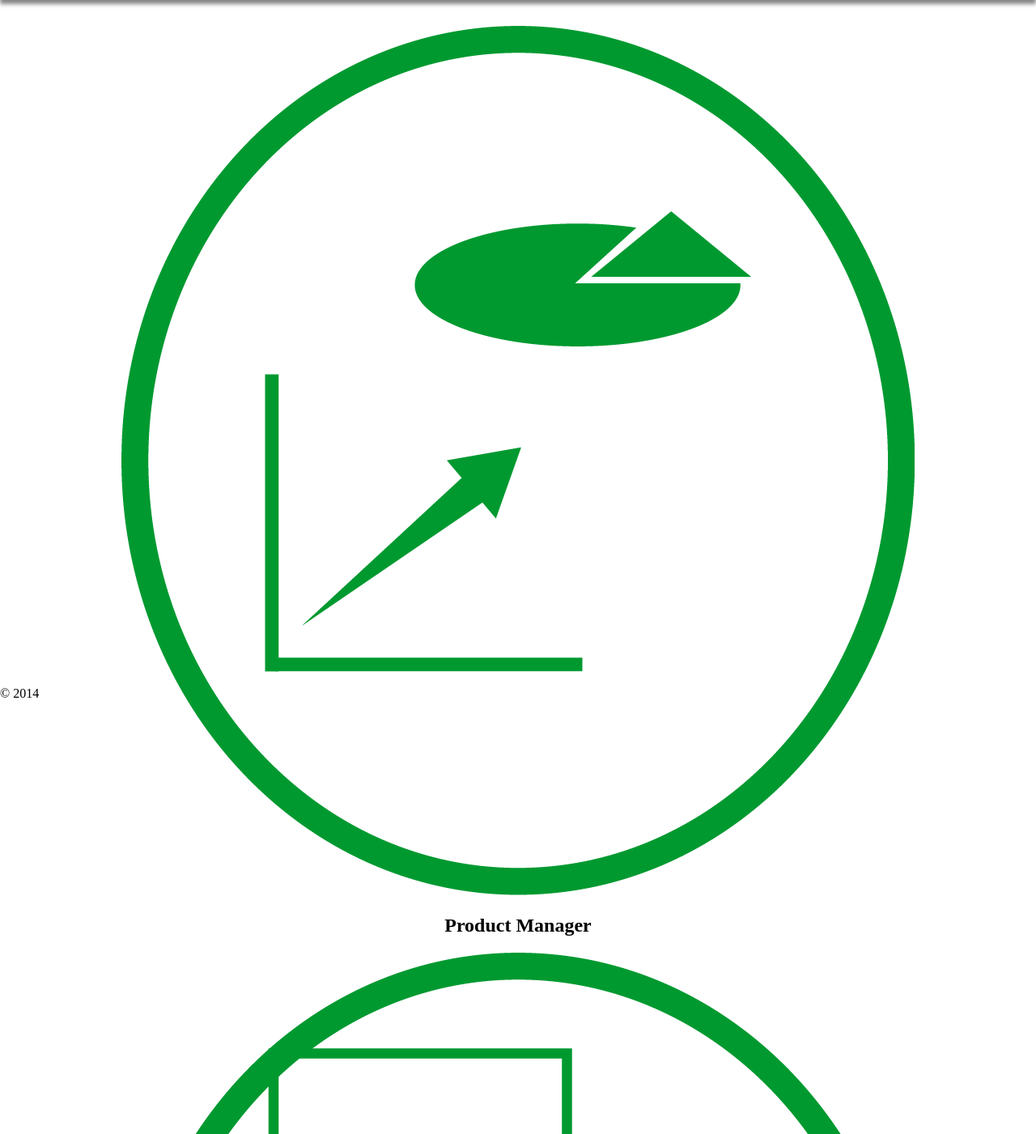
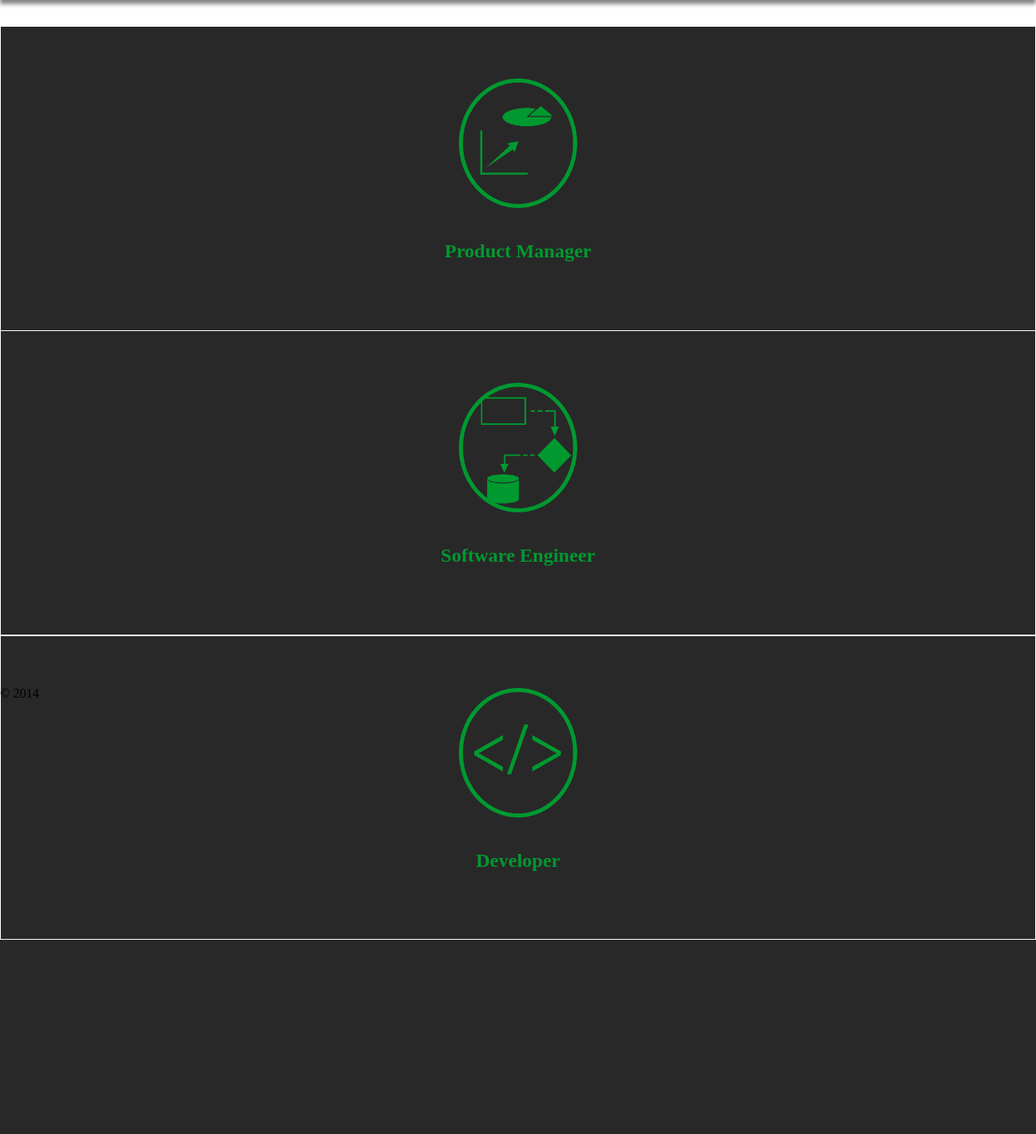
Before and after one commit to mrcruz86/my-website, a Node server app: page / in a window 1280 px wide. Shown: the part 128-1529 px from the top of the page at 81% size. After the commit the page ends 1289 px from the top, so only its background shows below. Run offline with Node 20, Linux system fonts and the light colour scheme.

Commit message:
add some styling

```diff
--- a/public/styles/style.css
+++ b/public/styles/style.css
@@ -46,3 +46,22 @@ header h1 {
 	height: 50em;
 	text-align: center;
 }
+
+.xp {
+	padding: .05em;
+}
+
+.xp div {
+	padding: 4em 1em;
+	background-color: #282828;
+}
+
+.xp img {
+	padding-bottom: 1em;
+	height: 10em;
+	width: auto;
+}
+
+.xp h2 {
+	color: #009930;
+}
--- a/public/views/index.jade
+++ b/public/views/index.jade
@@ -12,14 +12,17 @@ html
 						img(src='../images/jc_logo_v2.png')
 					a.navLink portfolio
 		div#content.row
-			div.small-4.columns
-				img(src='../images/pm_icon.png')
-				h2 Product Manager
-			div.small-4.columns
-				img(src='../images/se_icon.png')
-				h2 Software Engineer
-			div.small-4.columns
-				img(src='../images/dev_icon.png')
-				h2 Developer
+			div.small-4.columns.xp
+				div
+					img(src='../images/pm_icon.png')
+					h2 Product Manager
+			div.small-4.columns.xp
+				div
+					img(src='../images/se_icon.png')
+					h2 Software Engineer
+			div.small-4.columns.xp
+				div
+					img(src='../images/dev_icon.png')
+					h2 Developer
 		footer.row
 			p &copy 2014
```
